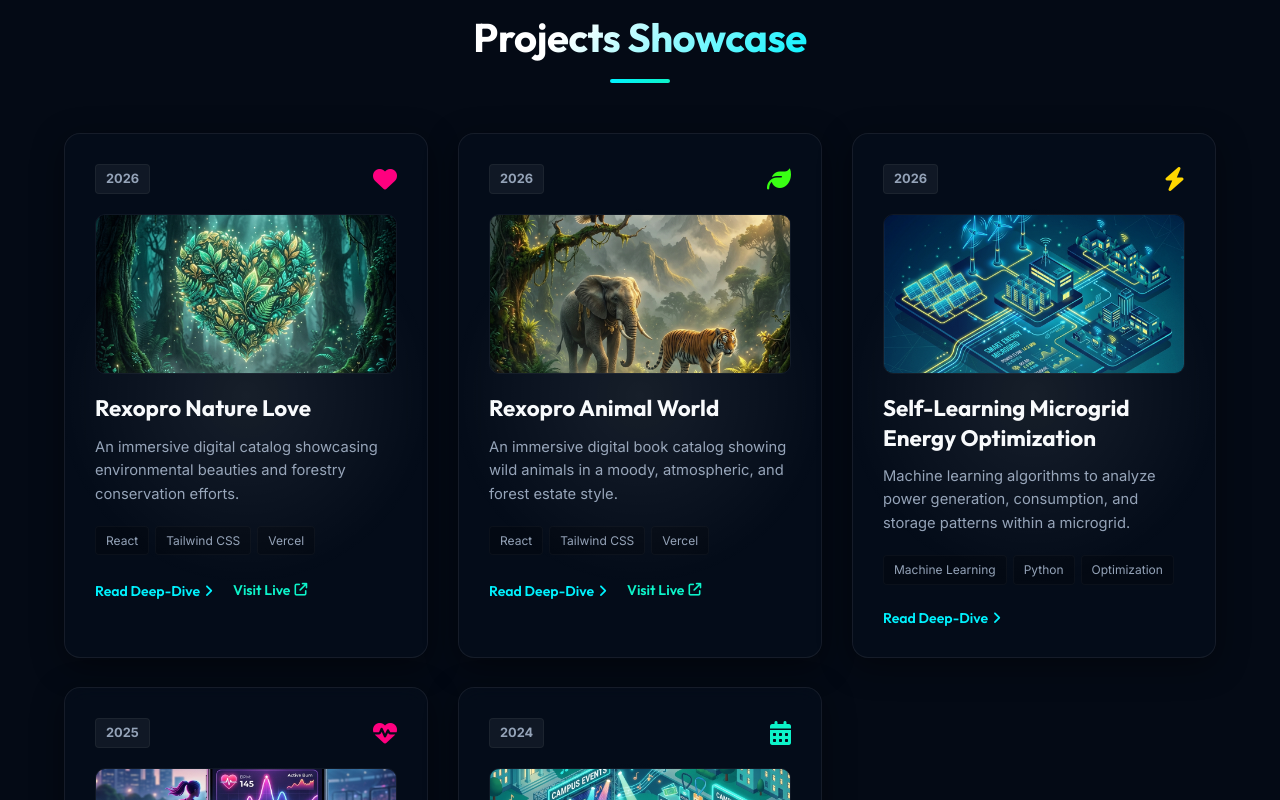
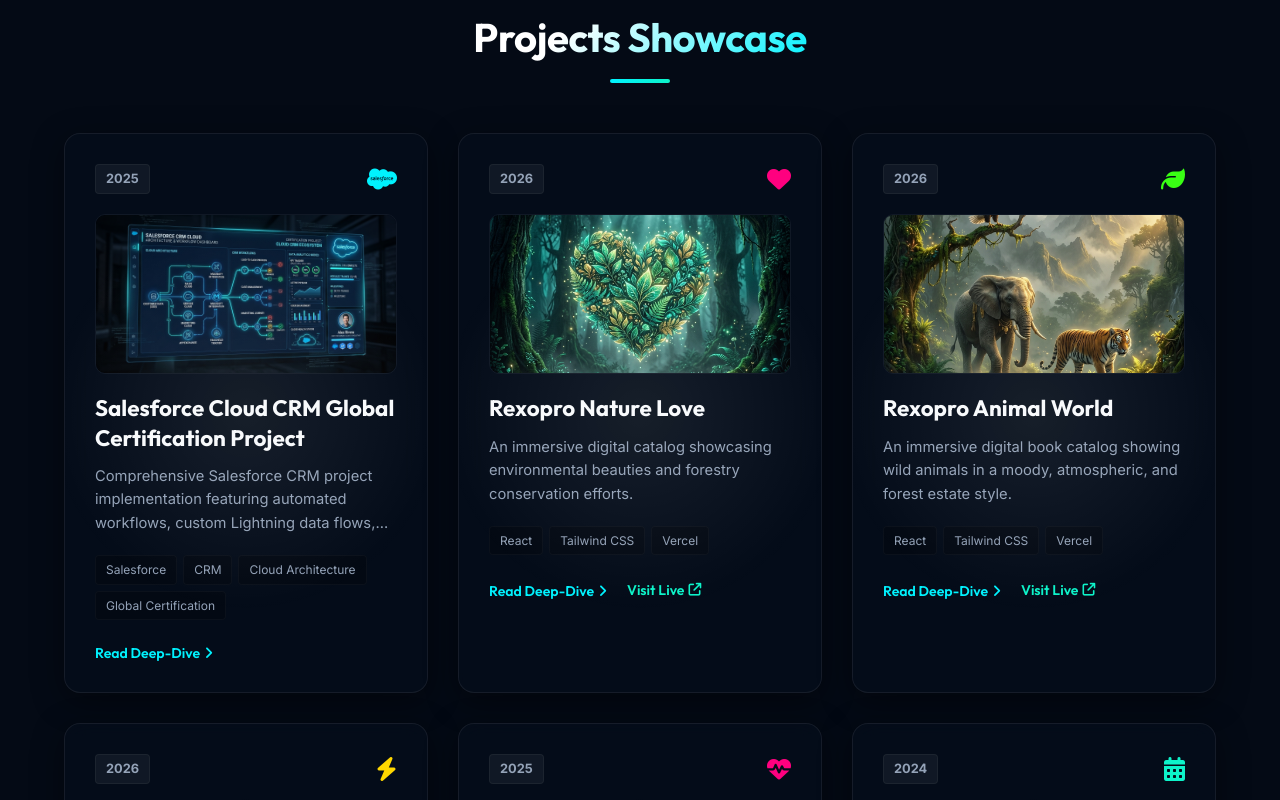
Before and after one commit to Pavithpovi/Pavith-Portfolio, a React (Vite) app: page / in a window 1280 px wide. Shown: the part 2320-3120 px from the top of the page. Built offline with nearby package versions, Linux system fonts and the light colour scheme.

Commit message:
Add Salesforce Global Certification and Cloud CRM project to certifications, skills, and projects showcase

```diff
--- a/src/components/Modal.jsx
+++ b/src/components/Modal.jsx
@@ -1,6 +1,18 @@
 import { useEffect } from 'react';
 
 const projectDetails = {
+    salesforce: {
+        title: "Salesforce Cloud CRM Global Certification Project",
+        tags: "Salesforce • CRM Architecture • Cloud Workflows • Apex & Lightning",
+        date: "Completed In: 2025",
+        desc: "Engineered an end-to-end cloud CRM architecture and management system as part of a global certification specialization. Designed custom data models, automated business process workflows, and role-based access security for enterprise customer lifecycle operations.",
+        highlights: [
+            "Constructed relational data schemas, custom objects, validation rules, and page layouts tailored to CRM business logic.",
+            "Automated multi-tier lead management, case escalations, and notification triggers using Salesforce Flow and process automation.",
+            "Configured robust security hierarchies including Organization-Wide Defaults (OWD), sharing rules, permission sets, and field-level security.",
+            "Generated dynamic analytics dashboards, real-time KPI pipeline reports, and customer journey monitoring metrics."
+        ]
+    },
     nature_love: {
         title: "Rexopro Nature Love",
         tags: "React.js • CSS Modules • Vercel Deployment • Environmental Catalog",
--- a/src/components/Projects.jsx
+++ b/src/components/Projects.jsx
@@ -4,8 +4,18 @@
 import imgEvents from '../assets/proj_events.png';
 import imgAnimalWorld from '../assets/proj_animal_world.png';
 import imgNatureLove from '../assets/proj_nature_love.png';
+import imgSalesforce from '../assets/proj_salesforce.jpg';
 
 const projects = [
+    {
+        id: "salesforce",
+        year: "2025",
+        icon: "fa-brands fa-salesforce project-icon-type text-neon-blue",
+        title: "Salesforce Cloud CRM Global Certification Project",
+        shortDesc: "Comprehensive Salesforce CRM project implementation featuring automated workflows, custom Lightning data flows, and enterprise cloud architecture.",
+        tags: ["Salesforce", "CRM", "Cloud Architecture", "Global Certification"],
+        img: imgSalesforce
+    },
     {
         id: "nature_love",
         year: "2026",
--- a/src/components/Publications.jsx
+++ b/src/components/Publications.jsx
@@ -1,7 +1,12 @@
 export default function Publications() {
     const certificates = [
         {
-            icon: "fa-solid fa-certificate text-neon-blue",
+            icon: "fa-brands fa-salesforce text-neon-blue",
+            title: "Salesforce Global Certification",
+            desc: "Global credential and project specialization in Salesforce CRM architecture, cloud development, automation workflows, and platform customization."
+        },
+        {
+            icon: "fa-solid fa-certificate text-neon-teal",
             title: "Oracle Certified \"Generative AI\"",
             desc: "Advanced credential covering Generative model concepts, Prompting, and LLMs."
         },
--- a/src/components/Skills.jsx
+++ b/src/components/Skills.jsx
@@ -52,6 +52,7 @@
             title: "Tools & Systems",
             icon: "fa-solid fa-toolbox text-neon-green",
             skills: [
+                { name: "Salesforce (CRM / Cloud)", level: "85%" },
                 { name: "Git / GitHub", level: "85%" },
                 { name: "DevOps Principles", level: "70%" },
                 { name: "Database Systems (DBMS)", level: "80%" }
```
Also changed, not shown: src/assets/proj_salesforce.jpg (added).
